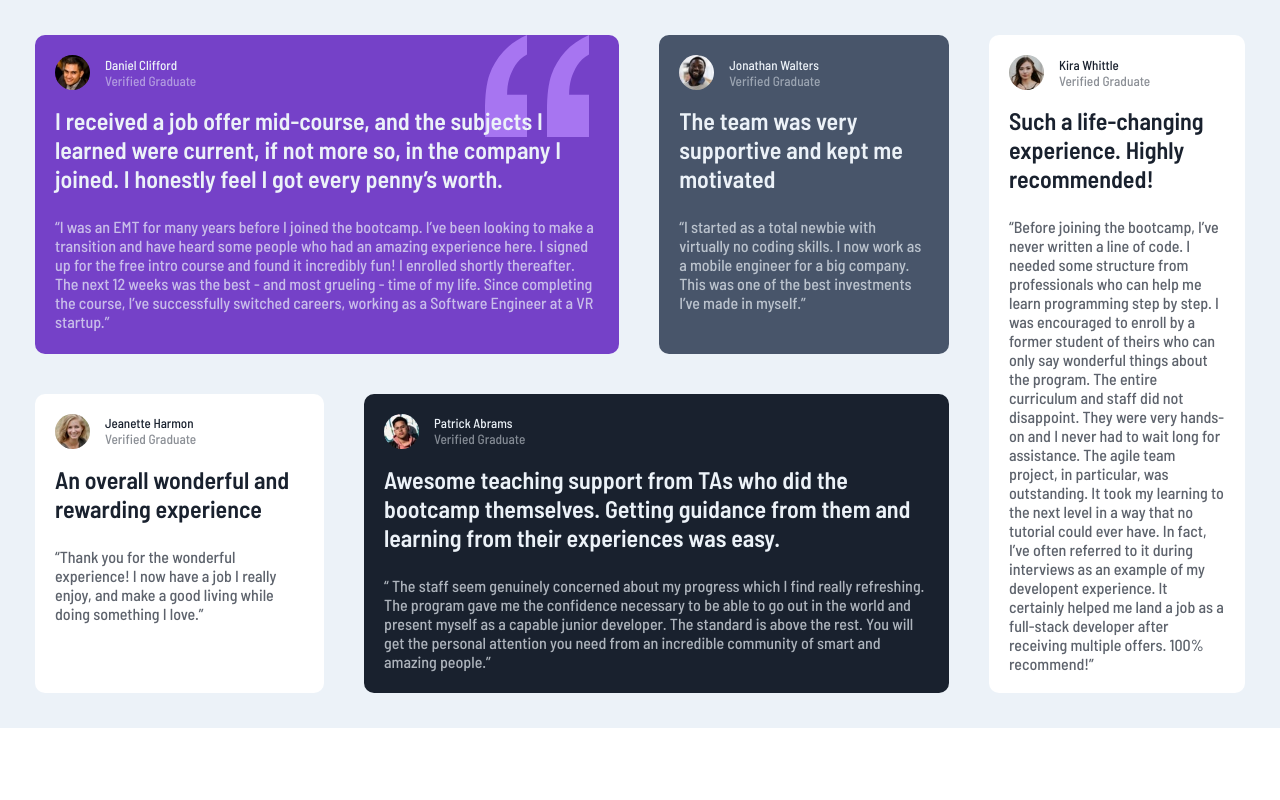
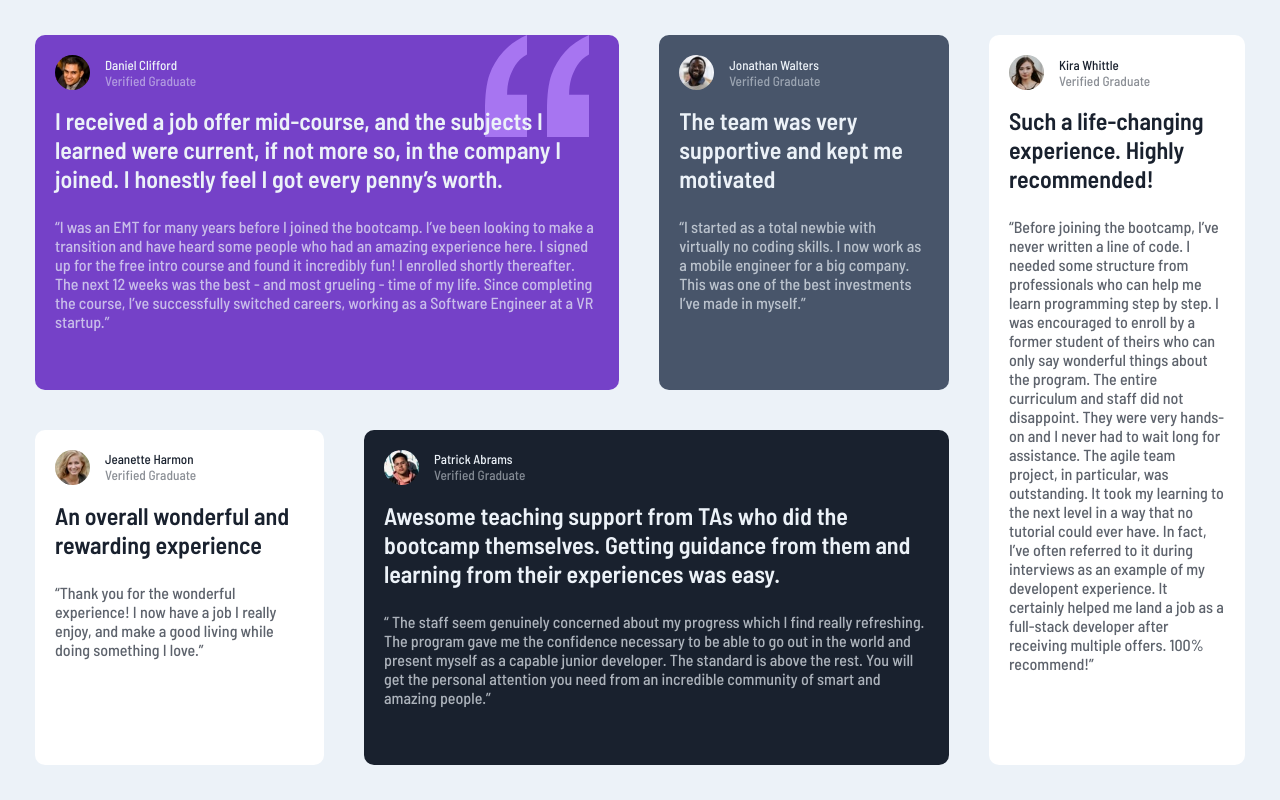
Before and after one commit to Aniket200-ind/testimonial-grid-section, a Svelte app: page / in a window 1280 px wide. Built offline with nearby package versions, Linux system fonts and the light colour scheme.

Commit message:
Update app.css

```diff
--- a/src/app.css
+++ b/src/app.css
@@ -22,7 +22,7 @@ body{
 main{
     background-color: var(--light-greyish-blue);
     padding: 15px;
-    height: inherit;
+    height: 100vh;
   }
 
 #daniel{
```
